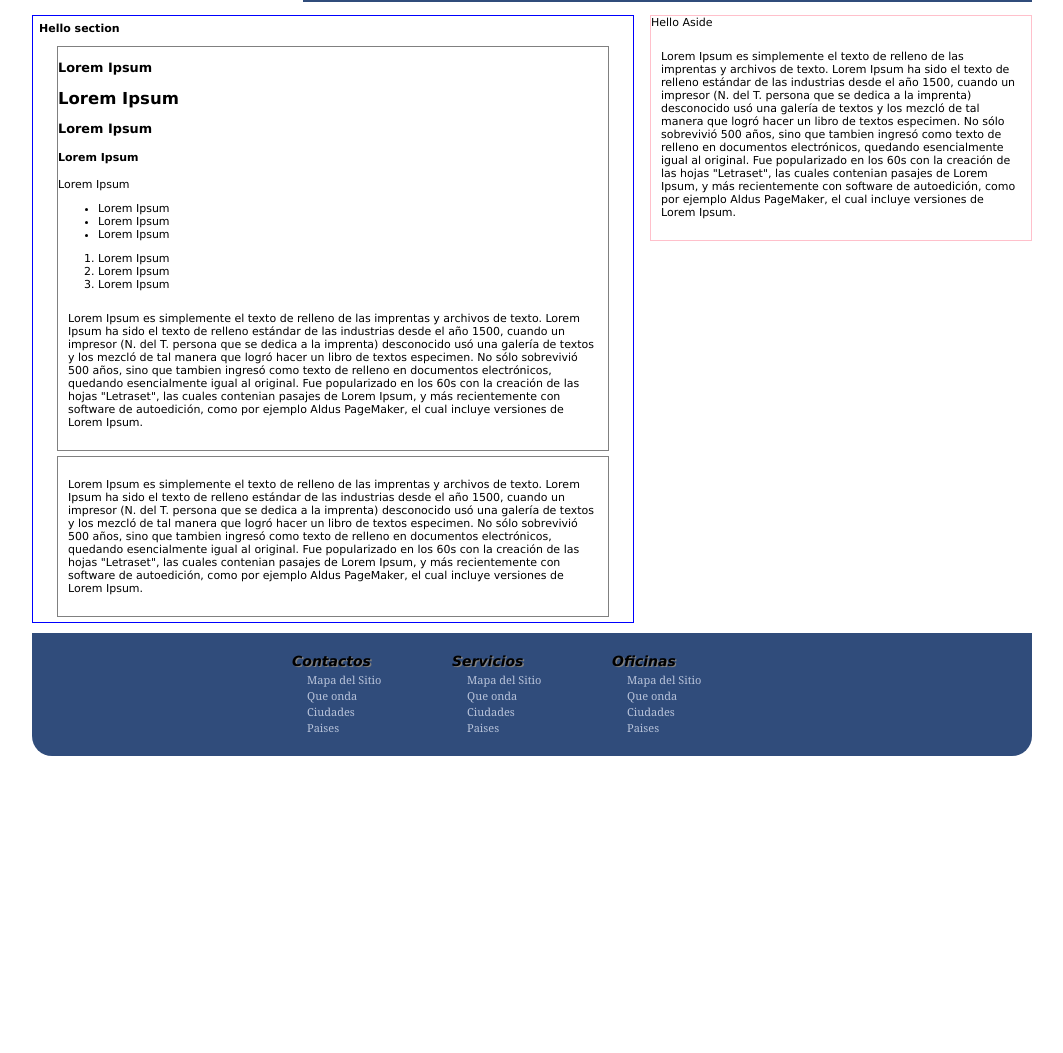
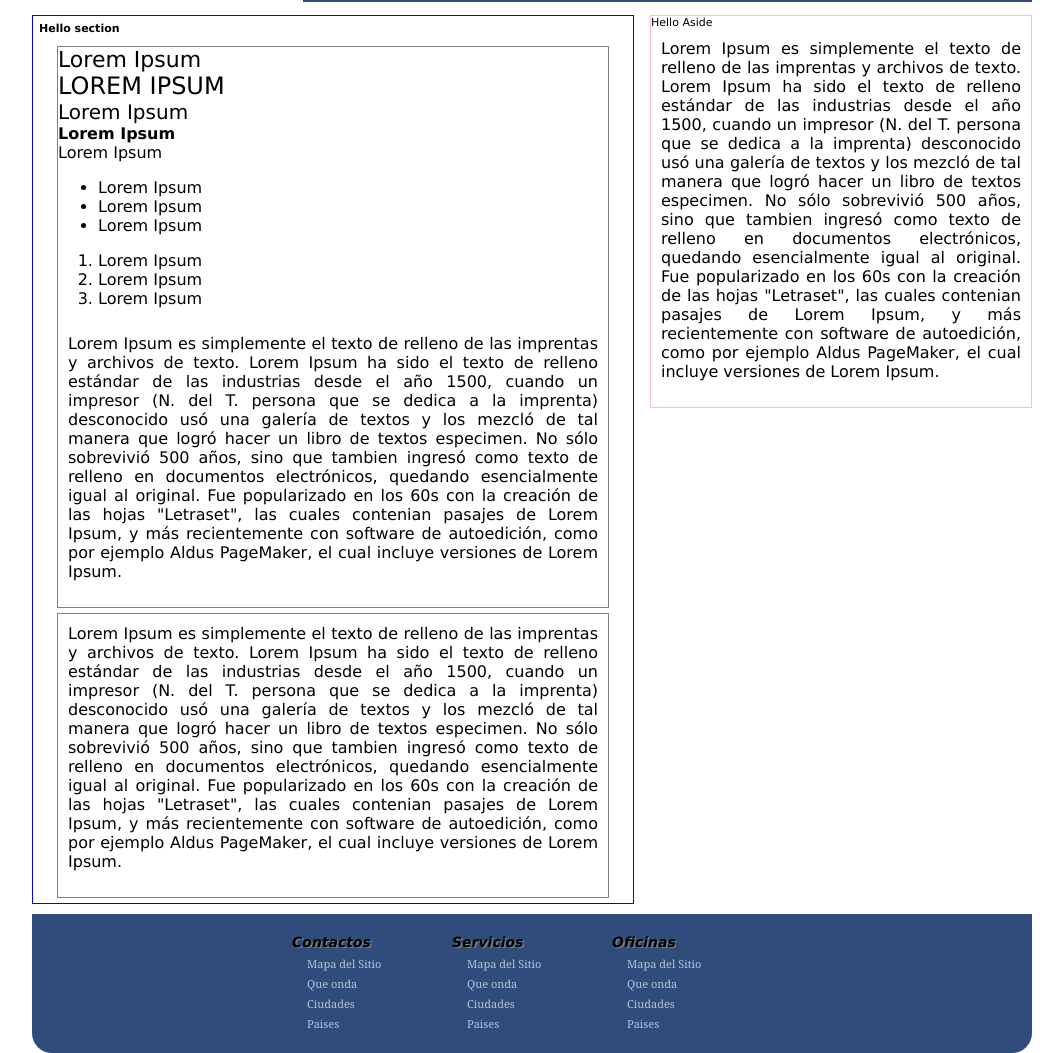
Before and after one commit to ITSureste/sitiowebits, a PHP site: page /index.php in a window 1280 px wide. Shown: the part 143-1196 px from the top of the page, without its empty margins (108-1171 px from the left). Before the commit the page ends 899 px from the top, so only its background shows below. Run offline with PHP 8.4, Linux system fonts and the light colour scheme; some libraries are stand-ins or nearby versions.

Commit message:
Estilos de h1. h2, h3, h4, p, ol, ul, p

```diff
--- a/css/estilo.css
+++ b/css/estilo.css
@@ -6,6 +6,53 @@ body{
 body, button, input, label, select, td, textarea {
 	font-size: 11px;
 	font-family: 'lucida grande',tahoma,verdana,arial,sans-serif;
+}
+
+h1{
+	font-size: 22px;
+	font-weight: normal;
+	margin: 0;
+	text-transform: capitalize;
+}
+
+h2{
+	font-size: 24px;
+	font-weight: normal;
+	margin: 0;
+	text-transform: uppercase;
+}
+
+h3{
+	font-size: 20px;
+	font-weight: normal;
+	margin: 0;
+}
+
+h4{
+	font-size: 16px;
+	font-weight: 700;
+	margin: 0;
+}
+
+p, li{
+	font-size: 16px;
+}
+
+p{
+	margin: 0 0 16px 0;
+	text-align: justify;
+}
+
+ol{
+	margin: 0 0 16px 0;
+}
+
+ul{
+	margin: 0 0 16px 0;
+}
+
+li{
+	margin: 0;
 }
 
 #container{
```
